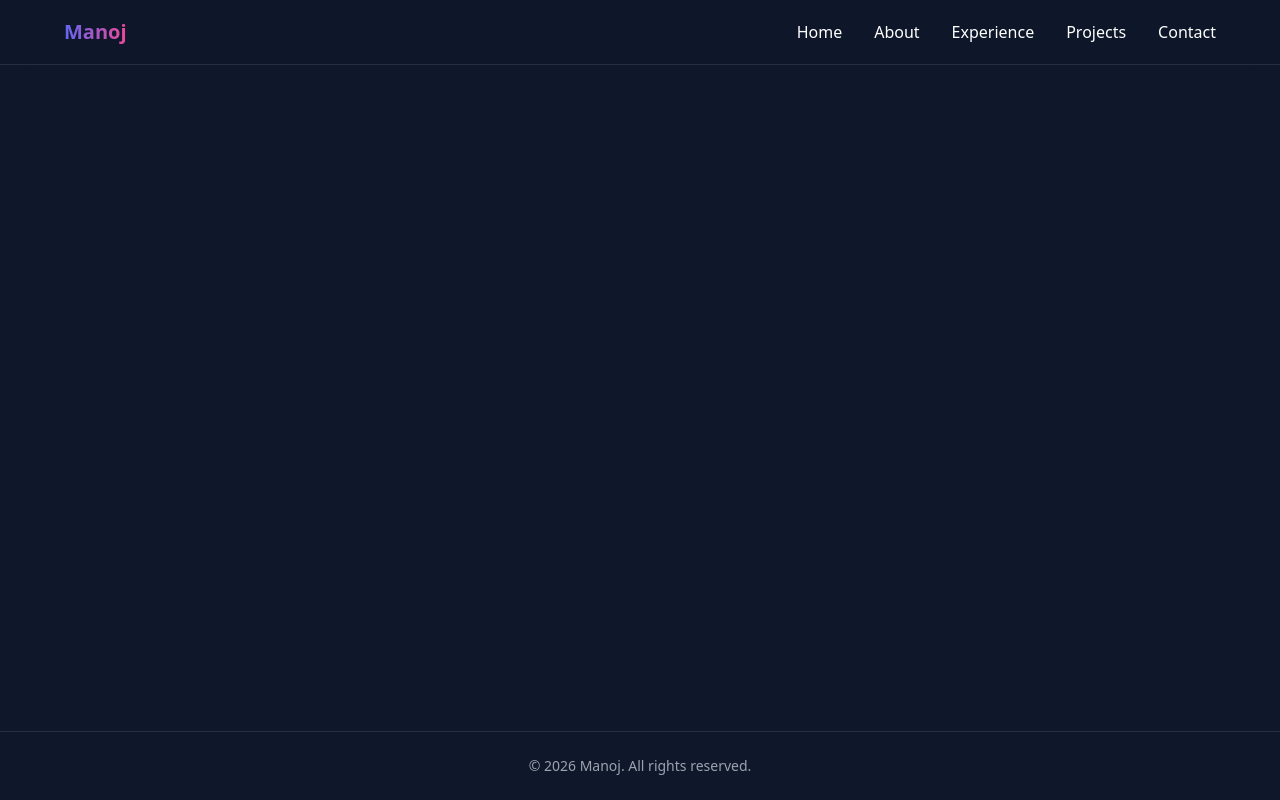
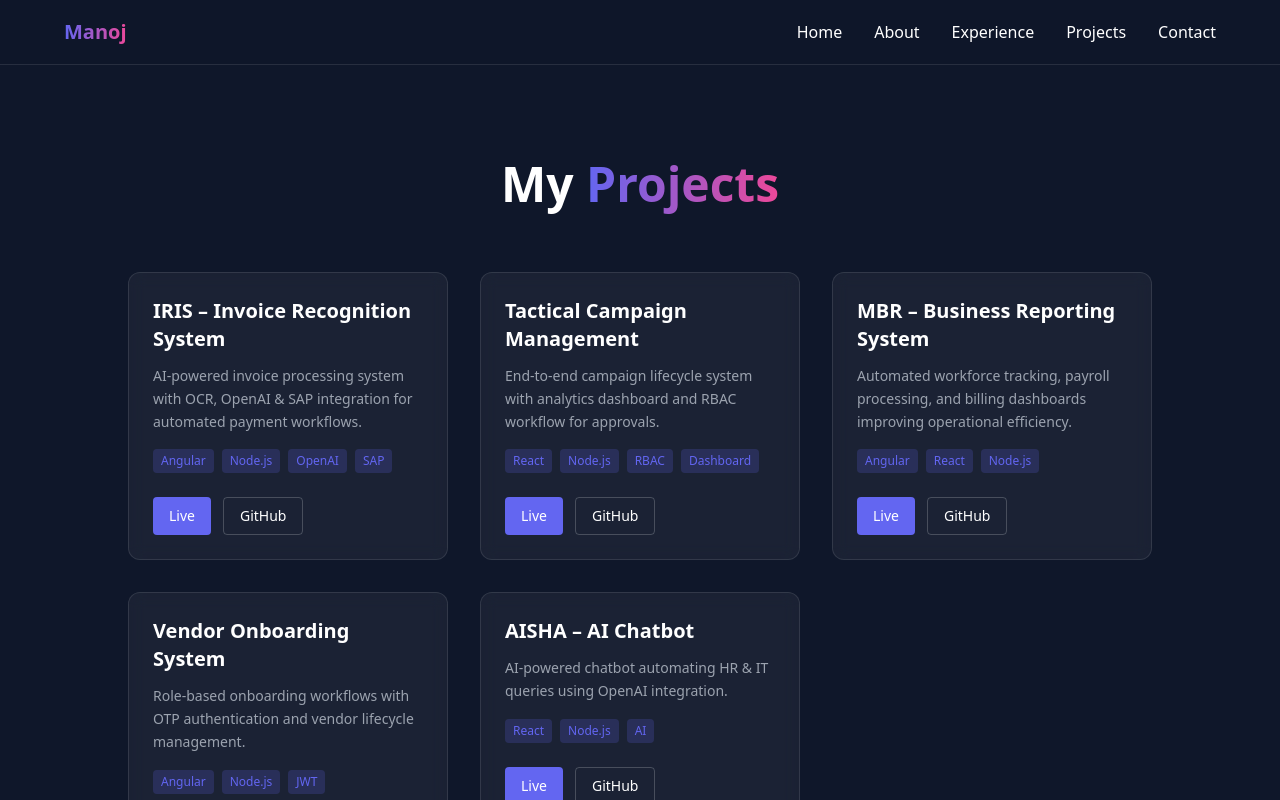
Before and after one commit to aniket1907/newPortfolio, a React (Vite) app: page /projects in a window 1280 px wide. Shown: the top 800 px of the page. Built offline with nearby package versions, Linux system fonts and the light colour scheme.

Commit message:
Adding Projects

```diff
--- a/src/layout/Navbar/Navbar.tsx
+++ b/src/layout/Navbar/Navbar.tsx
@@ -11,7 +11,7 @@ const Navbar = () => {
           <a href="#">Home</a>
           <a href="/about">About</a>
           <a href="/experience">Experience</a>
-          <a href="#">Projects</a>
+          <a href="/projects">Projects</a>
           <a href="#">Contact</a>
         </nav>
       </div>
--- /dev/null
+++ b/src/pages/Projects/Projects.tsx
@@ -0,0 +1,95 @@
+import { motion } from "framer-motion";
+
+const projects = [
+  {
+    title: "IRIS – Invoice Recognition System",
+    desc: "AI-powered invoice processing system with OCR, OpenAI & SAP integration for automated payment workflows.",
+    tech: ["Angular", "Node.js", "OpenAI", "SAP"],
+  },
+  {
+    title: "Tactical Campaign Management",
+    desc: "End-to-end campaign lifecycle system with analytics dashboard and RBAC workflow for approvals.",
+    tech: ["React", "Node.js", "RBAC", "Dashboard"],
+  },
+  {
+    title: "MBR – Business Reporting System",
+    desc: "Automated workforce tracking, payroll processing, and billing dashboards improving operational efficiency.",
+    tech: ["Angular", "React", "Node.js"],
+  },
+  {
+    title: "Vendor Onboarding System",
+    desc: "Role-based onboarding workflows with OTP authentication and vendor lifecycle management.",
+    tech: ["Angular", "Node.js", "JWT"],
+  },
+  {
+    title: "AISHA – AI Chatbot",
+    desc: "AI-powered chatbot automating HR & IT queries using OpenAI integration.",
+    tech: ["React", "Node.js", "AI"],
+  },
+];
+
+const Projects = () => {
+  return (
+    <section className="min-h-screen px-6 md:px-16 py-20 text-white">
+
+      {/* 🔥 Title */}
+      <h2 className="text-4xl md:text-5xl font-bold text-center">
+        My{" "}
+        <span className="bg-gradient-to-r from-primary to-secondary bg-clip-text text-transparent">
+          Projects
+        </span>
+      </h2>
+
+      {/* 🔥 Grid */}
+      <div className="mt-16 grid md:grid-cols-2 lg:grid-cols-3 gap-8">
+
+        {projects.map((project, index) => (
+          <motion.div
+            key={index}
+            initial={{ opacity: 0, y: 40 }}
+            whileInView={{ opacity: 1, y: 0 }}
+            transition={{ delay: index * 0.1 }}
+            className="group p-6 rounded-xl bg-white/5 backdrop-blur border border-white/10 hover:scale-105 hover:border-primary/40 transition duration-300"
+          >
+            {/* Title */}
+            <h3 className="text-xl font-semibold">
+              {project.title}
+            </h3>
+
+            {/* Description */}
+            <p className="text-gray-400 mt-3 text-sm leading-relaxed">
+              {project.desc}
+            </p>
+
+            {/* Tech Stack */}
+            <div className="mt-4 flex flex-wrap gap-2">
+              {project.tech.map((tech, i) => (
+                <span
+                  key={i}
+                  className="text-xs px-2 py-1 rounded bg-primary/20 text-primary"
+                >
+                  {tech}
+                </span>
+              ))}
+            </div>
+
+            {/* Actions */}
+            <div className="mt-6 flex gap-3">
+              <button className="text-sm px-4 py-2 rounded bg-primary hover:opacity-80 transition">
+                Live
+              </button>
+              <button className="text-sm px-4 py-2 rounded border border-white/20 hover:bg-white/10 transition">
+                GitHub
+              </button>
+            </div>
+
+          </motion.div>
+        ))}
+
+      </div>
+
+    </section>
+  );
+};
+
+export default Projects;
--- a/src/routes/AppRoutes.tsx
+++ b/src/routes/AppRoutes.tsx
@@ -3,6 +3,7 @@ import MainLayout from "../layout/MainLayout";
 import Home from "../pages/Home/Home";
 import About from "../pages/About/About";
 import Experience from "../pages/Experience/Experience";
+import Projects from "../pages/Projects/Projects";
 
 const AppRoutes = () => {
   return (
@@ -12,6 +13,7 @@ const AppRoutes = () => {
           <Route path="/" element={<Home />} />
           <Route path="/about" element={<About />} />
           <Route path="/experience" element={<Experience />} />
+          <Route path="/projects" element={<Projects />} />
         </Routes>
       </MainLayout>
     </BrowserRouter>
```
